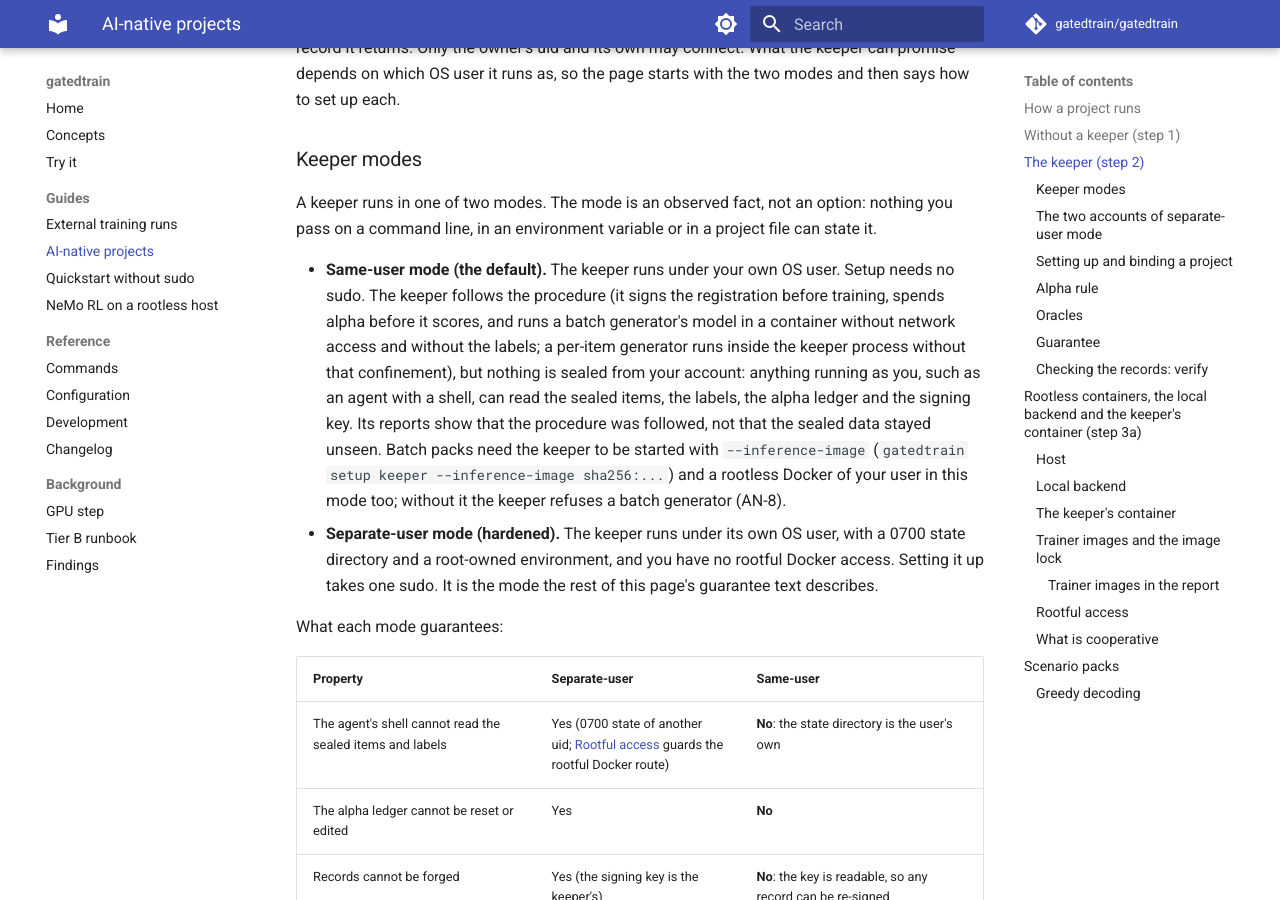
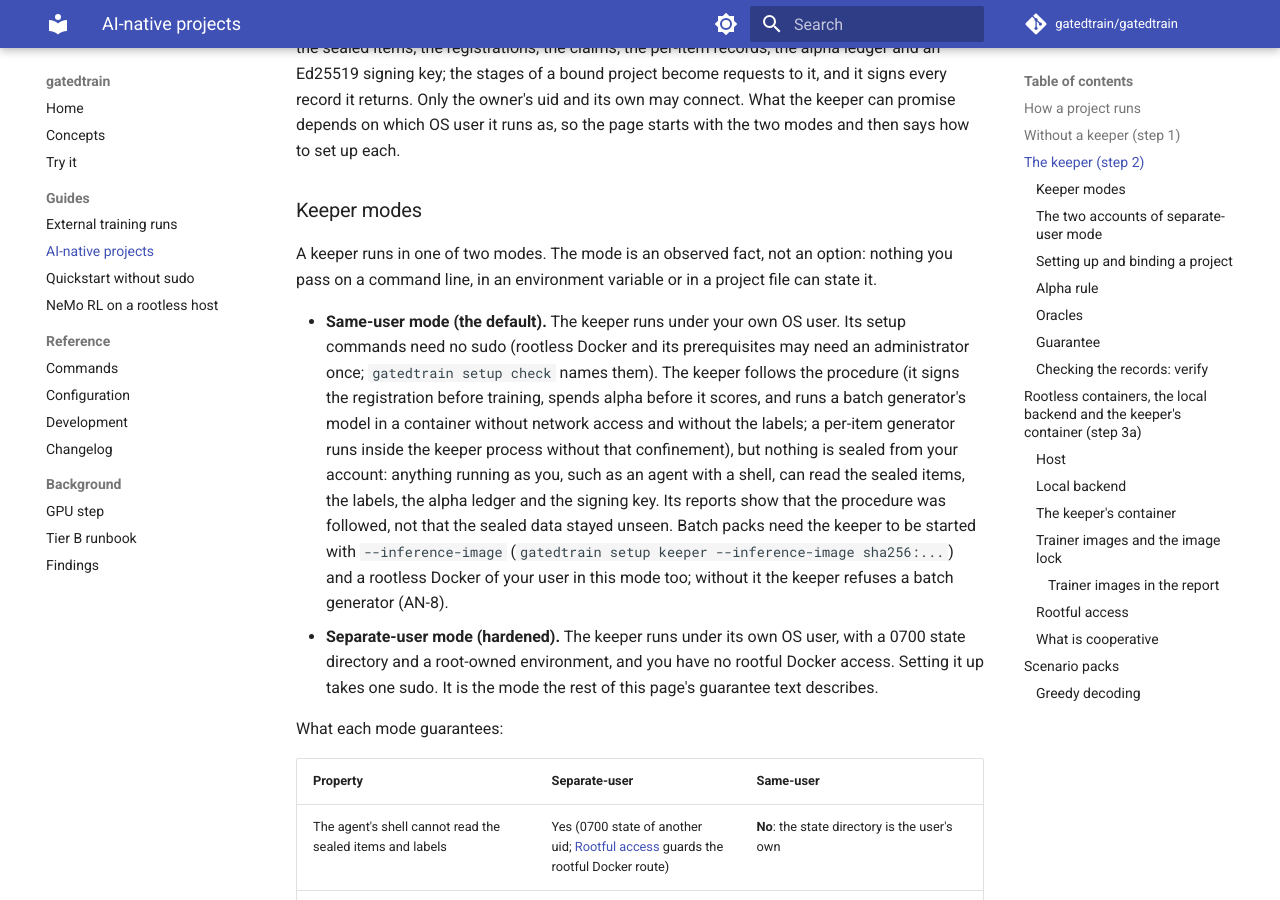
Before and after one commit to gatedtrain/gatedtrain, an MkDocs documentation site: the page built from docs/ai-native.md, in a window 1280 px wide and 900 px high, scrolled down 2431 px. Built offline with MkDocs 1.6.1 and Material for MkDocs 9.7.7, drawn with Linux system fonts in a browser that asks for light colours; comment, search, counter and statistics services are not loaded; some of the changed text lies outside the part shown.

Commit message:
Docs: say where rootless Docker prerequisites may need an administrator next to every no-sudo statement

```diff
--- a/docs/ai-native.md
+++ b/docs/ai-native.md
@@ -2,7 +2,7 @@
 
 This page is for people who want gatedtrain to run a whole training goal as one project, from labelled data to a
 gate report. It covers the `gatedtrain project` commands, the keeper that holds the sealed test data (in
-[one of two modes](#keeper-modes): under your own OS user, the default, which needs no sudo, or under its own OS user,
+[one of two modes](#keeper-modes): under your own OS user, the default, whose setup commands need no sudo (rootless Docker and its prerequisites may need an administrator once; `gatedtrain setup check` names them), or under its own OS user,
 the hardened mode), the rootless containers that run the jobs, and scenario packs. It is a preview: the guarantees and limits
 below are stated exactly, and the quoted texts are the ones the reports print. New to the ideas? Read
 [Concepts](concepts.md) first.
@@ -102,7 +102,7 @@ how to set up each.
 A keeper runs in one of two modes. The mode is an observed fact, not an option: nothing you pass on a command line, in
 an environment variable or in a project file can state it.
 
-- **Same-user mode (the default).** The keeper runs under your own OS user. Setup needs no sudo. The keeper follows
+- **Same-user mode (the default).** The keeper runs under your own OS user. Its setup commands need no sudo (rootless Docker and its prerequisites may need an administrator once; `gatedtrain setup check` names them). The keeper follows
   the procedure (it signs the registration before training, spends alpha before it scores, and runs a batch generator's
   model in a container without network access and without the labels; a per-item generator runs inside the keeper process
   without that confinement), but nothing is sealed from your account: anything running as you, such as an
```
Also changed, not shown: CHANGELOG.md (+1 -1 lines), README.md (+2 -2 lines).
